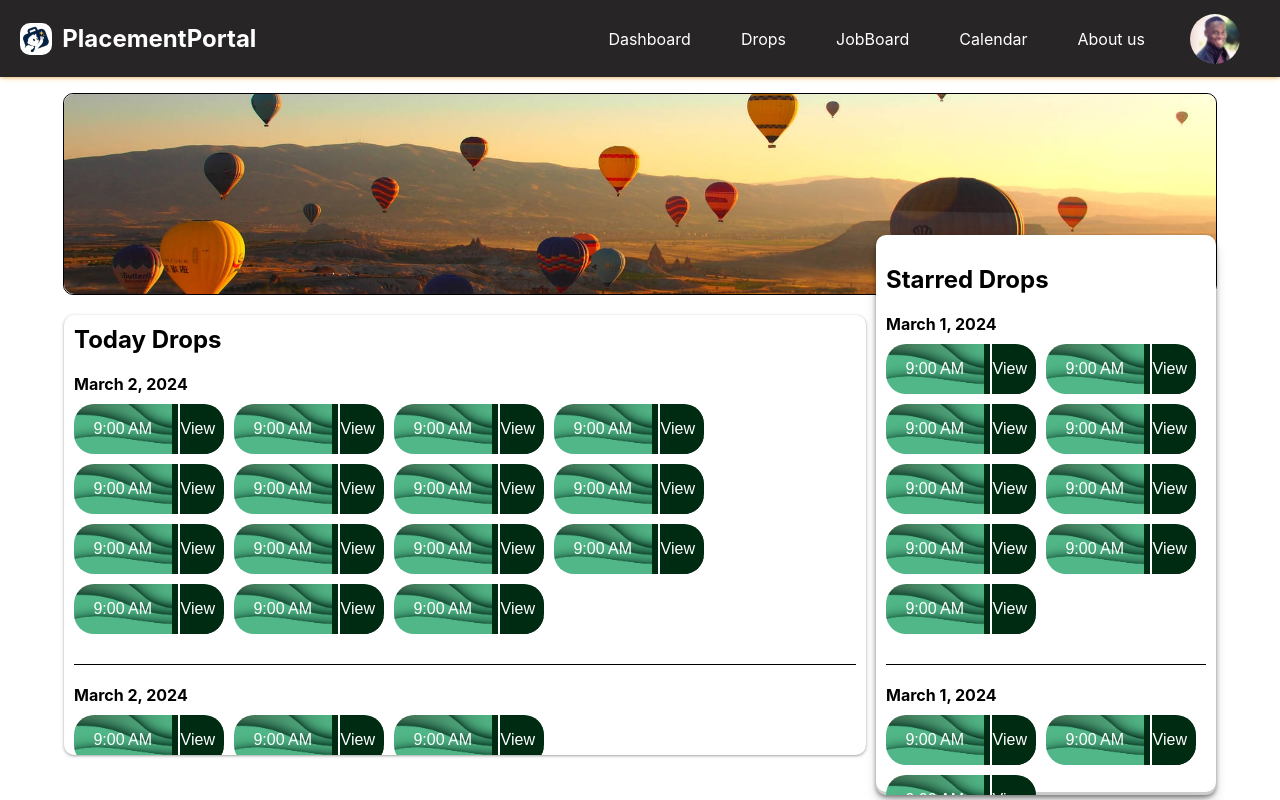
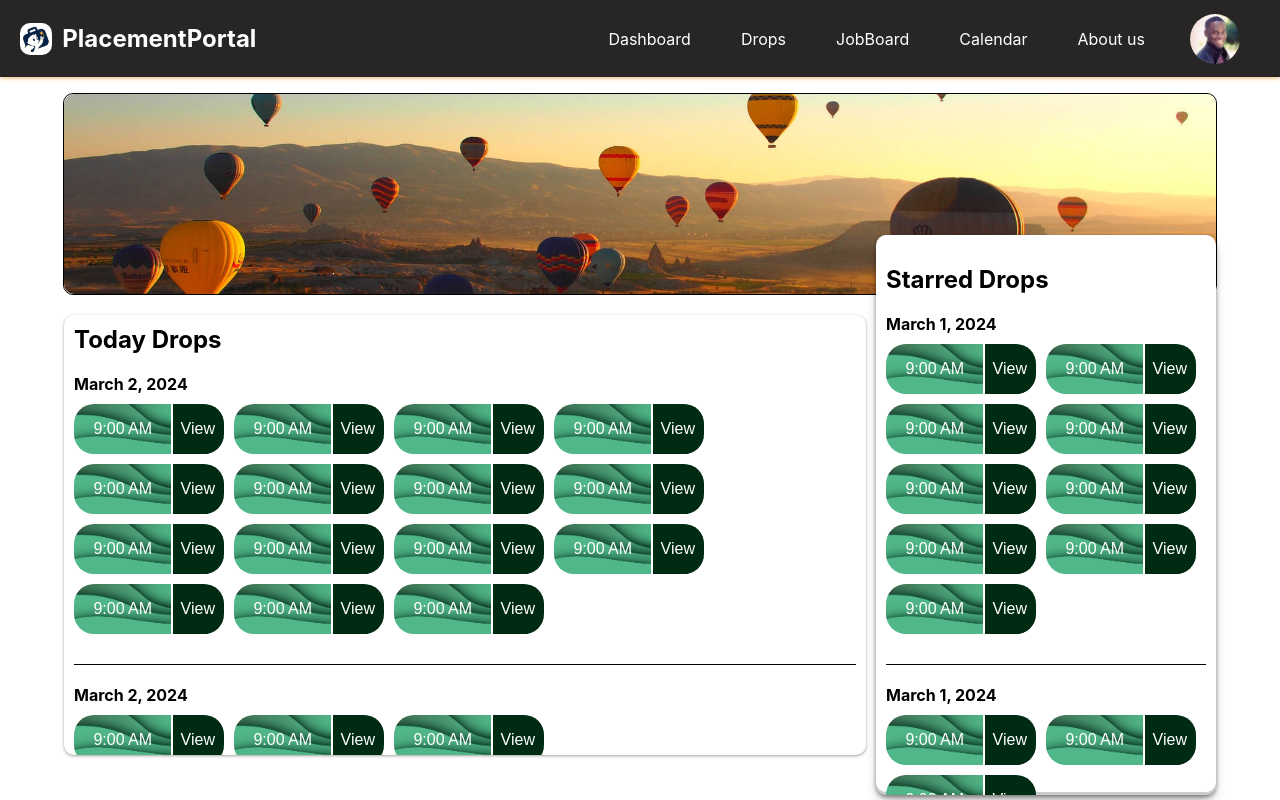
Before and after one commit to Ajay080/placement-portal, a React (Create React App) app: page /drop in a window 1280 px wide. Built offline with nearby package versions, Linux system fonts and the light colour scheme.

Commit message:
fixed partial line layout in drop capsule

```diff
--- a/src/components/Capsule/Capsule.css
+++ b/src/components/Capsule/Capsule.css
@@ -43,7 +43,7 @@
     bottom: 0;
     width: 2px;
     background-color: white;
-    left: 70%;
+    left: 65%;
     transform: translateX(-50%);
 }
 
```
